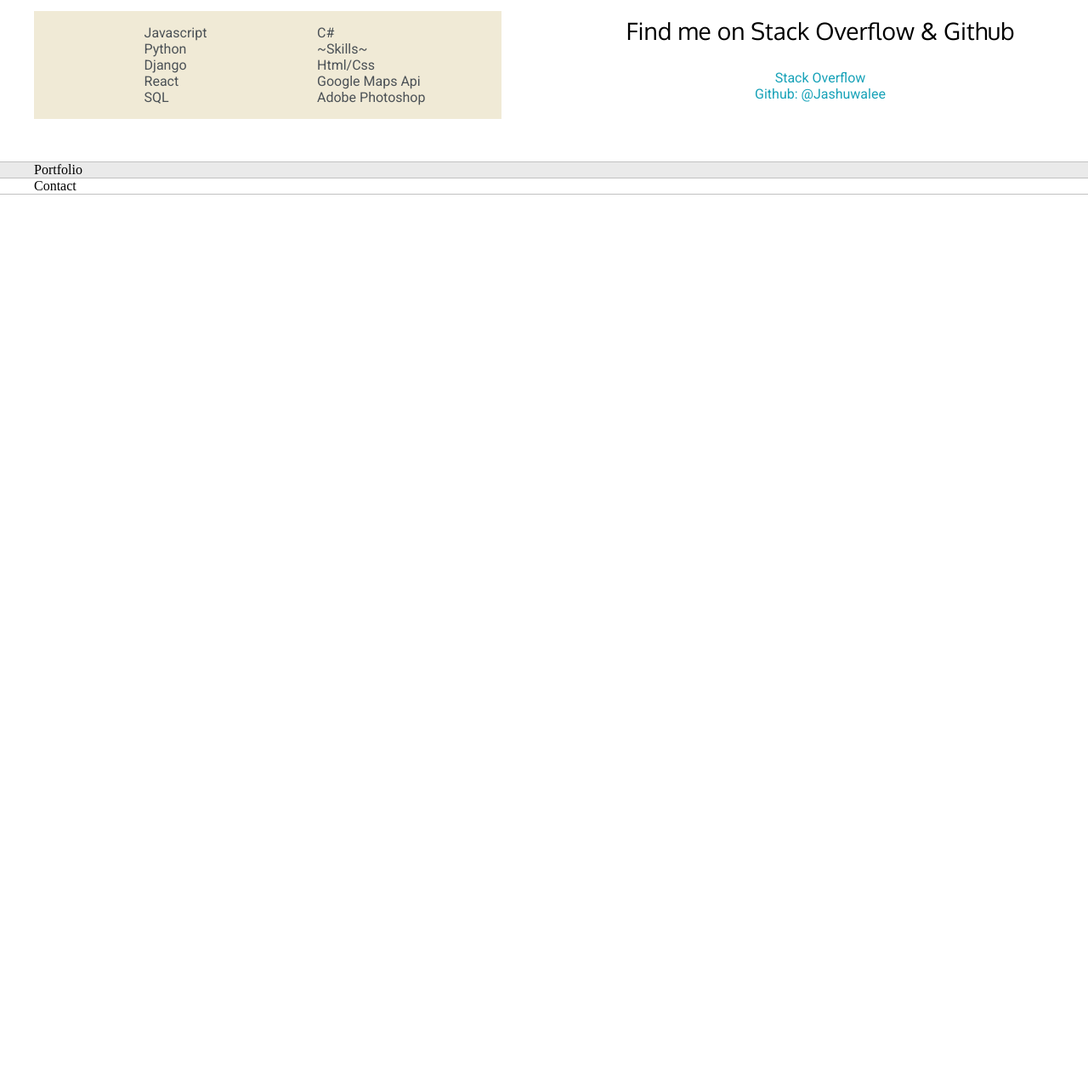
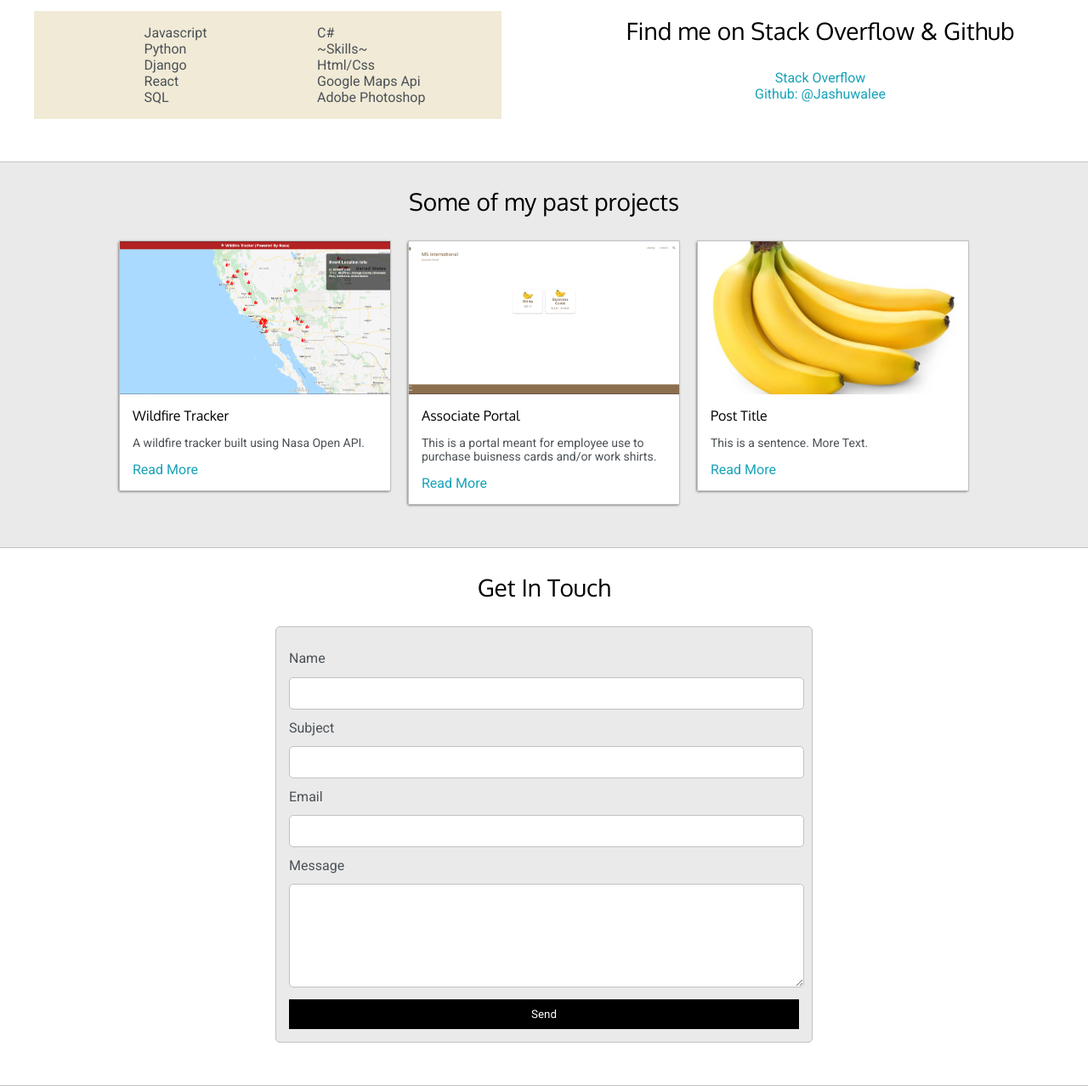
Before and after one commit to jashuwalee/MyPortfolio, a plain HTML site: page index.html in a window 1280 px wide. Shown: the part 1127-2405 px from the top of the page at 85% size. Before the commit the page ends 1356 px from the top, so only its background shows below. Drawn offline with Linux system fonts and the light colour scheme.

Commit message:
added projects

```diff
--- a/index.html
+++ b/index.html
@@ -10,10 +10,10 @@
 </head>
     <body>
 
-        <section class="s1">
+        <section class="s1" style="background-image: url('/Images/bananaleaf.jpg');">
             <div class="main-container">
                 <div class="greeting-wrapper">
-                    <h1>Heading here</h1>
+                    <h1>~(Heading here)~</h1>
                 </div>
 
                 <div class="intro-wrapper">
@@ -102,7 +102,7 @@
                         <img id="social_img" src="Images/banana.jpg">
                         <h3>Find me on Stack Overflow & Github</h3>
 
-                        <a target="_blank" href="#">Stack Overflow</a>
+                        <a target="_blank" href="https://stackexchange.com/users/19608125/bigugy">Stack Overflow</a>
                         <a target="_blank" href="https://github.com/jashuwalee">Github: @Jashuwalee</a>
                     </div>
                 </div>
@@ -111,13 +111,68 @@
 
         <section class="s1">
             <div class="main-container">
-                Portfolio
+                <h3 style="text-align: center;"> Some of my past projects</h3>
+
+                <div class="post-wrapper">
+
+                    <div>
+                        <div class="post">
+                            <img class="thumbnail" src="/Images/Wildfire.png">
+                            <div class="post-preview">
+                                <h6 class="post-title">Wildfire Tracker</h6>
+                                <p class="post-intro">A wildfire tracker built using Nasa Open API.</p>
+                                <a target="_blank" href="https://github.com/jashuwalee/Wildfire-Tracker">Read More</a>
+                            </div>
+                        </div>
+                    </div>
+
+                    <div>
+                        <div class="post">
+                            <img class="thumbnail" src="/Images/MSIgitPIC.png">
+                            <div class="post-preview">
+                                <h6 class="post-title">Associate Portal</h6>
+                                <p class="post-intro">This is a portal meant for employee use to purchase buisness cards and/or work shirts.</p>
+                                <a target="_blank" href="https://github.com/jashuwalee/AssociatePortal">Read More</a>
+                            </div>
+                        </div>
+                    </div>
+
+                    <div>
+                        <div class="post">
+                            <img class="thumbnail" src="/Images/banana.jpg">
+                            <div class="post-preview">
+                                <h6 class="post-title">Post Title</h6>
+                                <p class="post-intro">This is a sentence. More Text.</p>
+                                <a target="_blank" href="#">Read More</a>
+                            </div>
+                        </div>
+                    </div>
+
+                </div>
             </div>
         </section>
 
         <section class="s2">
             <div class="main-container">
-                Contact
+                <h3 style="text-align: center;"> Get In Touch</h3>
+
+                <form id="contact-form">
+                    <label>Name</label>
+                    <input class="input-field" type="text" name="name">
+
+                    <label>Subject</label>
+                    <input class="input-field" type="text" name="subject">
+
+                    <label>Email</label>
+                    <input class="input-field" type="text" name="email">
+
+                    <label>Message</label>
+                    <textarea class="input-field" type="text" name="message"></textarea>
+
+
+                    <input id="submit-btn" type="submit" value="Send">
+                </form>
+
             </div>
         </section>
 
--- a/style.css
+++ b/style.css
@@ -11,6 +11,8 @@
 
     --previewBg: rgb(251, 249, 243, 0.8);
     --previewShadow: #f0ead6;
+
+    --buttonColor:black;
 }
 
 html, body{
@@ -273,7 +275,83 @@ h6{ font-size: 16px;}
     width: 100%;
 }
 
+.post-wrapper{
+    display: grid;
+    grid-template-columns: repeat(auto-fit, 320px);
+    gap: 20px;
+    justify-content: center;
+    padding-bottom: 50px;
+}
 
+.post{
+    border: 1px solid var(--borderColor);
+    -webkit-box-shadow: -1px 1px 3px -1px rgba(0,0,0,0.75);
+    -moz-box-shadow: -1px 1px 3px -1px rgba(0,0,0,0.75);
+    box-shadow: -1px 1px 3px -1px rgba(0,0,0,0.75);
+
+}
+
+.thumbnail{
+    display: block;
+    width: 100%;
+    height: 180px;
+    object-fit: cover;
+}
+
+.post-preview{
+    background-color: #fff;
+    padding: 15px;
+}
+
+.post-title{
+    color: black;
+    margin: 0;
+
+}
+.post-intro{
+    color: #4b5156;
+    font-size: 14px;
+}
+
+#contact-form{
+    display: block;
+    max-width: 600px;
+    margin: 0 auto;
+    border: 1px solid var(--borderColor);
+    padding: 15px;
+    border-radius: 5px;
+    background-color: var(--mainColor);
+    margin-bottom: 50px;
+}
+
+#contact-form label{
+    line-height: 2.7rem;
+}
+
+#contact-form textarea{
+    min-height: 100px;
+    font-size: 14px;
+}
+
+.input-field{
+    width: 100%;
+    padding-top: 10px;
+    padding-bottom: 10px;
+    background-color: var(--secondaryColor);
+    border-radius: 5px;
+    border: 1px solid var(--borderColor);
+    font-size: 14px;
+}
+
+#submit-btn{
+    margin-top: 10px;
+    width: 100%;
+    padding-top: 10px;
+    padding-bottom: 10px;
+    color: #fff;
+    background-color: var(--buttonColor);
+    border: none;
+}
 
 @media screen and (max-width:1200px){
     .main-container{
```
Also changed, not shown: Images/MSIgitPIC.png (added), Images/Wildfire.png (added), Images/bananaleaf.jpg (added).
